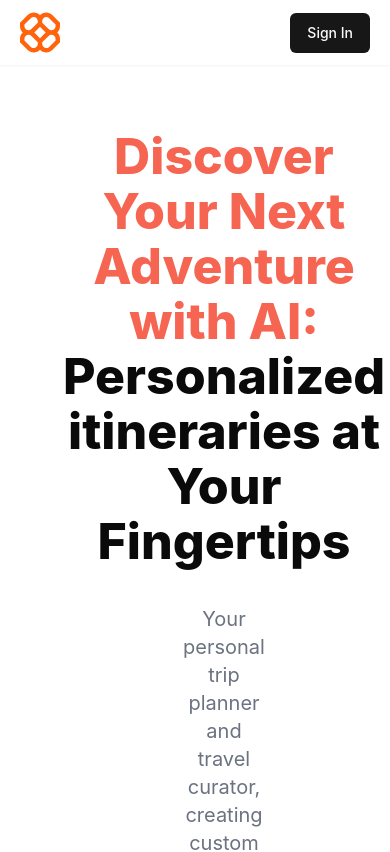
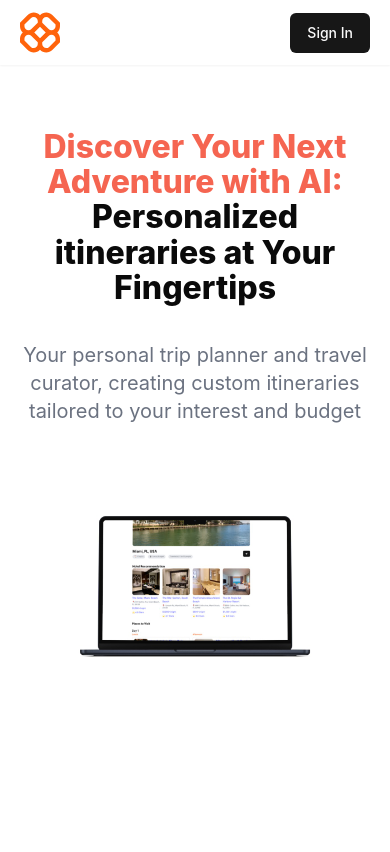
Before and after one commit to dworrels/ai-trip-planner, a React (Vite) app: page / in a window 390 px wide. Shown: the top 852 px of the page. Built offline with nearby package versions, Linux system fonts and the light colour scheme; no server answers.

Commit message:
improve image fitting and scaling in InfoSection component

```diff
--- a/src/App.css
+++ b/src/App.css
@@ -1,8 +1,16 @@
 #root {
-  max-width: 1280px;
+  width: 100%;
+  max-width: 1580px;
+  margin: 0 auto; /* Centers the app when it's narrower than the screen */
+}
+
+@media (min-width: 1600px) {
+  #root {
+    max-width: 100%;
+  }
+}
 
 
-}
 
 .logo {
   height: 6em;
--- a/src/components/ui/custom/Hero.jsx
+++ b/src/components/ui/custom/Hero.jsx
@@ -3,9 +3,9 @@ import { Button } from "../ui/button"
 
 function Hero() {
   return (
-    <div className='flex flex-col items-center mx-56 gap-9'>
+    <div className='flex flex-col items-center mx-4 md:mx-16 lg:mx-56 gap-9'>
       <h1
-      className='font-extrabold text-[50px] text-center mt-16'
+      className='font-extrabold text-[32px] md:text-[50px] text-center mt-16'
       >
         <span className='text-[#f56551]'>Discover Your Next Adventure with AI:</span> Personalized itineraries at Your Fingertips</h1>
       <p className='text-xl text-gray-500 text-center'>Your personal trip planner and travel curator, creating custom itineraries tailored to your interest and budget</p>
--- a/src/view-trip/components/HotelCardItem.jsx
+++ b/src/view-trip/components/HotelCardItem.jsx
@@ -31,7 +31,7 @@ function HotelCardItem({ hotel }) {
         target="_blank"
       >
         <div className="hover:scale-105 transition-all cursor-pointer">
-          <img src={photoUrl?photoUrl:'/placeholder.jpg'} className="rounded-xl h-[180px] w-full object-cover" />
+          <img src={photoUrl?photoUrl:'/placeholder.jpg'} className="rounded-xl h-[280px] w-full object-cover" />
           <div className="my-2 flex flex-col gap-2">
             <h2 className="font-medium">{hotel?.hotelName}</h2>
             <h2 className="text-xs text-gray-500">📍{hotel?.hotelAddress}</h2>
--- a/src/view-trip/components/InfoSection.jsx
+++ b/src/view-trip/components/InfoSection.jsx
@@ -25,7 +25,7 @@ function InfoSection({trip}) {
 }
   return (
     <div>
-        <img src={photoUrl?photoUrl:'/placeholder.jpg'} className="h-[340px] w-full object-cover rounded-xl"/>
+        <img src={photoUrl?photoUrl:'/placeholder.jpg'} className=" object-contain rounded-xl"/>
 
         <div className="flex justify-between items-center">
         <div className="my-5 flex flex-col gap-2">
```
